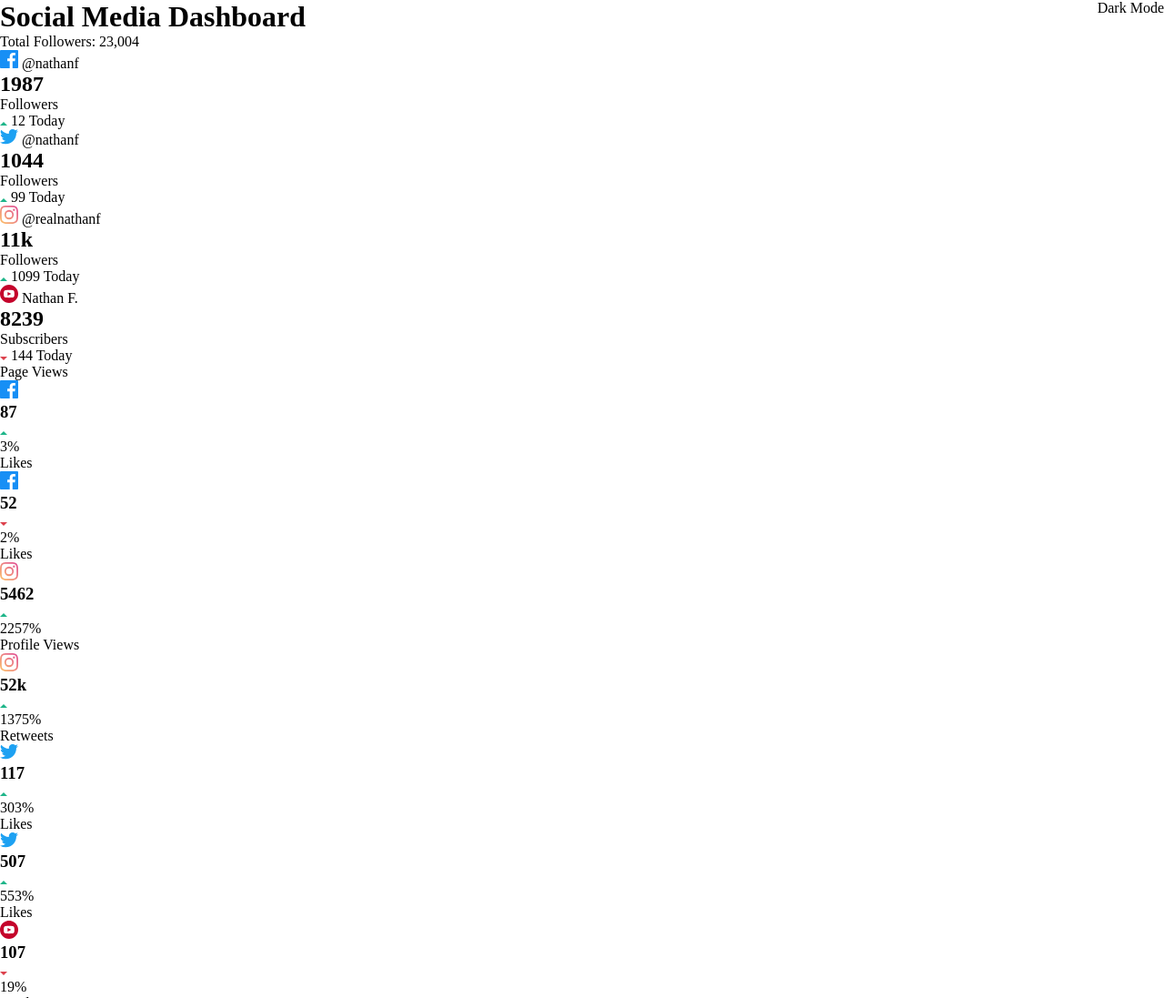
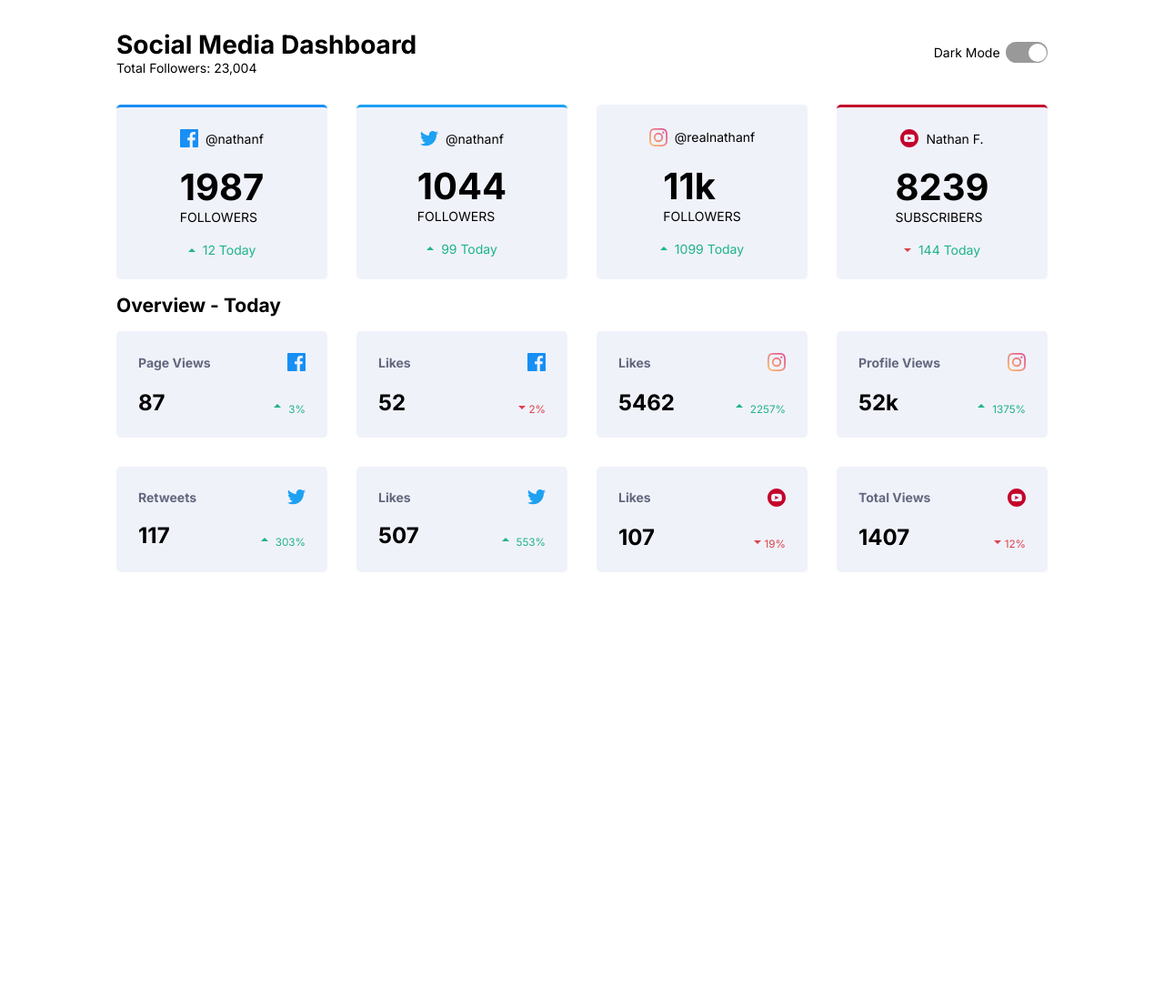
Before and after one commit to Soulz001/Social-Media-Dashboard, a plain HTML site: page index.html in a window 1280 px wide. Shown: the top 1097 px of the page at 91% size. After the commit the page ends 800 px from the top, so only its background shows below. Drawn offline with Linux system fonts and the light colour scheme.

Commit message:
Changes as at 30-10-2022

```diff
--- a/index.html
+++ b/index.html
@@ -5,6 +5,9 @@
     <meta http-equiv="X-UA-Compatible" content="IE=edge">
     <meta name="viewport" content="width=device-width, initial-scale=1.0">
     <link rel="stylesheet" href="styles.css">
+    <link rel="preconnect" href="https://fonts.googleapis.com">
+    <link rel="preconnect" href="https://fonts.gstatic.com" crossorigin>
+    <link href="https://fonts.googleapis.com/css2?family=Inter:wght@400;700&display=swap" rel="stylesheet">
     <title>Social media dashboard</title>
 </head>
 <body>
@@ -15,165 +18,176 @@
         </div>
         <div class="dark-mode">
             <p>Dark Mode</p>
+            <span class="switch"></span>
         </div>
     </header>
     <main>
         <section>
-            <article>
-                <div class="icon-handle">
+            <article class="fb__border">
+                <div class="icon__handle">
                     <img src="./images/icon-facebook.svg" alt="facebook">
                     <span> @nathanf</span>
                 </div>
-                <h2>1987</h2>
-                <p>Followers</p>
-                <div class="image-text">
+                <div class="card__text">
+                    <h2>1987</h2>
+                    <p class='uppercase__text'>Followers</p>
+                </div>
+                <div class="image__text">
                     <img src="./images/icon-up.svg" alt="icon-up">
                     <span>12 Today</span>
                 </div>
             </article>
-            <article>
-                <div class="icon-handle">
+            <article class="twitter__border">
+                <div class="icon__handle">
                     <img src="./images/icon-twitter.svg" alt="twitter">
                     <span> @nathanf</span>
                 </div>
-                <h2>1044</h2>
-                <p>Followers</p>
-                <div class="image-text">
+                <div class="card__text">
+                    <h2>1044</h2>
+                    <p class='uppercase__text'>Followers</p>
+                </div>
+                <div class="image__text">
                     <img src="./images/icon-up.svg" alt="icon-up">
                     <span>99 Today</span>
                 </div>
             </article>
-            <article>
-                <div class="icon-handle">
+            <article class="insta__border">
+                <div class="icon__handle">
                     <img src="./images/icon-instagram.svg" alt="instagram">
                     <span> @realnathanf</span>
                 </div>
-                <h2>11k</h2>
-                <p>Followers</p>
-                <div class="image-text">
+                <div class="card__text">
+                    <h2>11k</h2>
+                    <p class='uppercase__text'>Followers</p>
+                </div>
+                <div class="image__text">
                     <img src="./images/icon-up.svg" alt="icon-up">
                     <span>1099 Today</span>
                 </div>
             </article>
-            <article>
-                <div class="icon-handle">
+            <article class="youtube__border">
+                <div class="icon__handle">
                     <img src="./images/icon-youtube.svg" alt="youtube">
                     <span> Nathan F.</span>
                 </div>
-                <h2>8239</h2>
-                <p>Subscribers</p>
-                <div class="image-text">
+                <div class="card__text">
+                    <h2>8239</h2>
+                    <p class='uppercase__text'>Subscribers</p>
+                </div>
+                <div class="image__text">
                     <img src="./images/icon-down.svg" alt="icon-down">
                     <span>144 Today</span>
                 </div>
             </article>
         </section>
+        <h2>Overview - Today</h2>
         <section>
             <article>
-                <div class="upper-part">
+                <div class="upper__part">
                     <p>Page Views</p>
                     <img src="./images/icon-facebook.svg" alt="facebook">
                 </div>
-                <div class="lower-part">
+                <div class="lower__part">
                     <h3>87</h3>
-                    <div class="images-percentages">
+                    <div class="images-percentages image__text">
                         <img src="./images/icon-up.svg" alt="icon-up">
-                        <p>3%</p>
+                        <span><sub>3%</sub></span>
                     </div>
                 </div>
             </article>
             <article>
-                <div class="upper-part">
+                <div class="upper__part">
                     <p>Likes</p>
                     <img src="./images/icon-facebook.svg" alt="facebook">
                 </div>
-                <div class="lower-part">
+                <div class="lower__part">
                     <h3>52</h3>
-                    <div class="images-percentages">
+                    <div class="images-percentages bright--red">
                         <img src="./images/icon-down.svg" alt="icon-down">
-                        <p>2%</p>
+                        <span><sub>2%</sub></span>
                     </div>
                 </div>
             </article>
             <article>
-                <div class="upper-part">
+                <div class="upper__part">
                     <p>Likes</p>
                     <img src="./images/icon-instagram.svg" alt="instagram">
                 </div>
-                <div class="lower-part">
+                <div class="lower__part">
                     <h3>5462</h3>
-                    <div class="images-percentages">
+                    <div class="images-percentages image__text">
                         <img src="./images/icon-up.svg" alt="icon-up">
-                        <p>2257%</p>
+                        <span><sub>2257%</sub></span>
                     </div>
                 </div>
             </article>
             <article>
-                <div class="upper-part">
+                <div class="upper__part">
                     <p>Profile Views</p>
                     <img src="./images/icon-instagram.svg" alt="instagram">
                 </div>
-                <div class="lower-part">
+                <div class="lower__part">
                     <h3>52k</h3>
-                    <div class="images-percentages">
+                    <div class="images-percentages image__text">
                         <img src="./images/icon-up.svg" alt="icon-up">
-                        <p>1375%</p>
+                        <span><sub>1375%</sub></span>
                     </div>
                 </div>
             </article>
             <article>
-                <div class="upper-part">
+                <div class="upper__part">
                     <p>Retweets</p>
                     <img src="./images/icon-twitter.svg" alt="twitter">
                 </div>
-                <div class="lower-part">
+                <div class="lower__part">
                     <h3>117</h3>
-                    <div class="images-percentages">
+                    <div class="images-percentages image__text">
                         <img src="./images/icon-up.svg" alt="icon-up">
-                        <p>303%</p>
+                        <span><sub>303%</sub></span>
                     </div>
                 </div>
             </article>
             <article>
-                <div class="upper-part">
+                <div class="upper__part">
                     <p>Likes</p>
                     <img src="./images/icon-twitter.svg" alt="twitter">
                 </div>
-                <div class="lower-part">
+                <div class="lower__part">
                     <h3>507</h3>
-                    <div class="images-percentages">
+                    <div class="images-percentages image__text">
                         <img src="./images/icon-up.svg" alt="icon-up">
-                        <p>553%</p>
+                        <span><sub>553%</sub></span>
                     </div>
                 </div>
             </article>
             <article>
-                <div class="upper-part">
+                <div class="upper__part">
                     <p>Likes</p>
                     <img src="./images/icon-youtube.svg" alt="youtube">
                 </div>
-                <div class="lower-part">
+                <div class="lower__part">
                     <h3>107</h3>
-                    <div class="images-percentages">
+                    <div class="images-percentages bright--red">
                         <img src="./images/icon-down.svg" alt="icon-down">
-                        <p>19%</p>
+                        <span><sub>19%</sub></span>
                     </div>
                 </div>
             </article>
             <article>
-                <div class="upper-part">
+                <div class="upper__part">
                     <p>Total Views</p>
                     <img src="./images/icon-youtube.svg" alt="youtube">
                 </div>
-                <div class="lower-part">
+                <div class="lower__part">
                     <h3>1407</h3>
-                    <div class="images-percentages">
+                    <div class="images-percentages bright--red">
                         <img src="./images/icon-down.svg" alt="icon-down">
-                        <p>12%</p>
+                        <span><sub>12%</sub></span>
                     </div>
                 </div>
             </article>
         </section>
+        <script src="index.js"></script>
     </main>
 </body>
 </html>
--- a/styles.css
+++ b/styles.css
@@ -1,3 +1,27 @@
+:root{
+/* Liight Theme Card Colors */
+--facebook-clr: hsl(208 92% 53%);
+--twitter-clr: hsl(203 89% 53%);
+--instagram-clr: linear-gradient(to right, hsl(37 97% 70%), hsl(329 70% 58%));
+--youtube-clr: hsl(348 97% 39%);
+--lime-green: hsl(163 72% 41%);
+--bright-red: hsl(356 69% 56%);
+
+--toggle-dark-clr: linear-gradient(hsl(210 78% 56%), hsl(146 68% 55%));
+--toggle-light-clr: hsl(230 22% 74%);
+
+/* Dark Theme colors */
+--very-dark-blue-clr: hsl(230 17% 14%);
+--very-dark-blue-top-bg: hsl(232 19% 15%);
+--dark-desaturated-card-bg-blue: hsl(228 28% 20%);
+--desaturated-blue-text-clr: hsl(228 34% 66%);
+
+/* Light Theme Colors*/
+--white-clr: hsl(0, 0%, 100%);
+--very-pale-blue-bg: hsl(225, 100%, 98%);
+--light-grayish-card-bg: hsl(227, 47%, 96%);
+--dark-grayish--text-clr: hsl(228 12% 44%);
+}
 *,*::before,*::after{
     box-sizing:border-box;
 }
@@ -5,7 +29,133 @@
     margin:0;
     padding: 0;
 }
+img{
+    max-width: 100%;
+}
+body{
+    font-size: 14px;
+    font-family: 'Inter', sans-serif;
+}
+
+header, main{
+    width:80%;
+    margin:auto;
+ }
+ main > h2{
+    margin-block:1rem;
+ }
 header{
     display: flex;
     justify-content: space-between;
+    margin-bottom: 2rem;
 }
+section{
+    display:grid;
+    grid-template-columns: 1fr 1fr 1fr 1fr;
+    grid-gap:2rem;
+}
+header,section + section{
+    margin-top:2rem;
+}
+article{
+    background: var(--light-grayish-card-bg);
+    display:flex;
+    flex-direction:column;
+    justify-content: center;
+    align-items: center;
+    gap:1.2rem;
+    padding: 1.5rem;
+    border-radius: 0.3rem;
+}
+article h2{
+    font-size: 2.5rem;
+    font-weight: 700;
+}
+.icon__handle, .image__text{
+    display: flex;
+    align-items: center;
+    gap:0.5rem;
+}
+.uppercase__text{
+    text-transform: uppercase;
+}
+.fb__border{
+    border-top:3px solid var(--facebook-clr);
+}
+.twitter__border{
+    border-top:3px solid var(--twitter-clr);
+}
+.insta__border{
+    border-top:3px solid linear-gradient(to right, hsl(37 97% 70%), hsl(329 70% 58%));
+}
+.youtube__border{
+    border-top:3px solid var(--youtube-clr);
+}
+.image__text{
+    color:var(--lime-green)
+}
+.bright--red{
+    color:var(--bright-red)
+}
+.upper__part{
+    display: flex;
+    justify-content: space-between;
+    align-items: center;
+    width:100%;
+}
+.upper__part > p{
+    color:var(--dark-grayish--text-clr);
+    font-weight: 700;
+}
+.lower__part{
+    width:100%;
+    display: flex;
+    justify-content: space-between;
+}
+article h3{
+    font-size: 1.5rem;
+    font-weight: 700;
+}
+.images-percentages{
+    align-self:flex-end;
+}
+/* Dark mode styles */
+.dark-mode{
+    display: flex;
+    align-items: center;
+    gap:0.4rem;
+}
+.switch{
+    background-color:#999;
+    width:46px;
+    height:23px;
+    display: block;
+    position:relative;
+    transition:.4s;
+    border-radius: 1.2rem;
+}
+.switch::before{
+    content:"";
+    background:white;
+    width:20px;
+    height:20px;
+    position:absolute;
+    border-radius: 50%;
+    cursor: pointer;
+    top:2px;
+    left:25px;
+    transition:.4s;
+}
+.switch.dark{
+    background: #213fed;
+}
+ .switch.dark::before{
+    transform:translateX(-26px);
+}
+body.dark{
+    color:#fff;
+    background:hsl(230 17% 14%);
+}
+article.dark{
+    background: var(--dark-desaturated-card-bg-blue);
+}
```
Also changed, not shown: index.js (added, +7 -0 lines).
